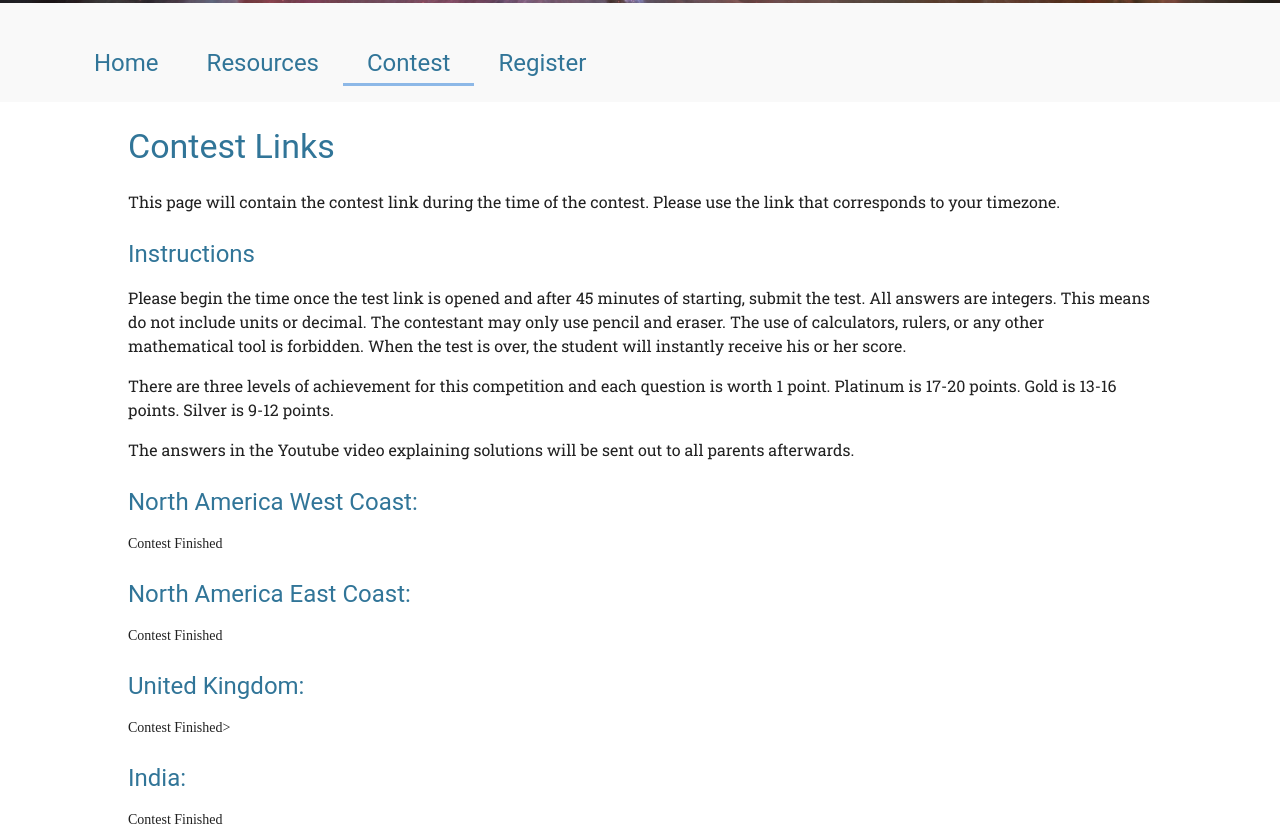
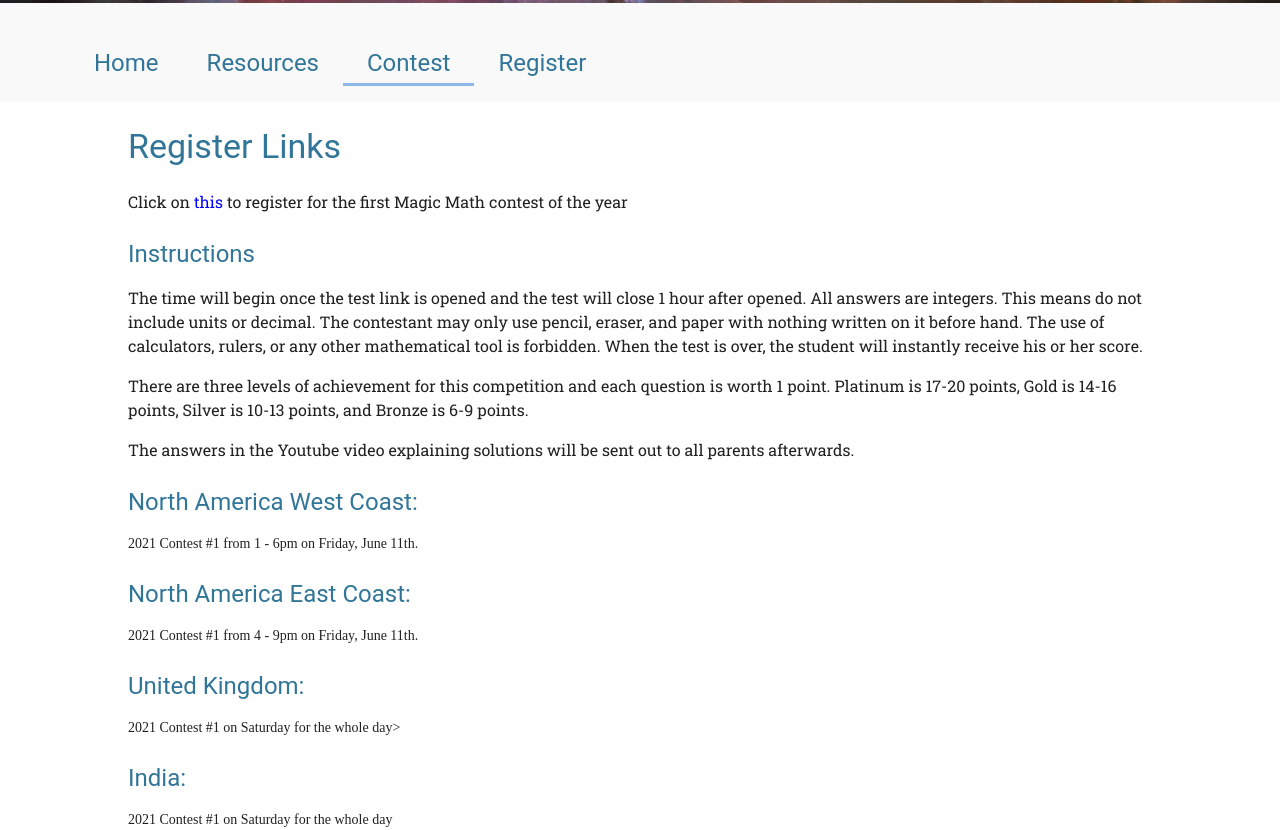
Before and after one commit to Nitish-Bansal/MagicMathWebsite, a plain HTML site: page contest.html in a window 1280 px wide. Shown: the part 413-1243 px from the top of the page. Drawn offline with nearby package versions, Linux system fonts and the light colour scheme.

Commit message:
Update contest.html

```diff
--- a/contest.html
+++ b/contest.html
@@ -279,17 +279,17 @@
 </div>
 </div>
 <div class = "textPage">
-<h3 class="title">Contest Links</h3>
-<p>This page will contain the contest link during the time of the contest. Please use the link that corresponds to your timezone.</p>
+<h3 class="title">Register Links</h3>
+<p>Click on <a href = "https://forms.gle/hpQriAQaMur4GvtA6" target = "_blank" style = "color: blue">this</a> to register for the first Magic Math contest of the year</p>
 <p></p>
 <p></p>
 <p><h4 class="title">Instructions</h4></p>
-<p>Please begin the time once the test link is opened and after 45 minutes of starting, submit the test. All answers are integers. This means do not include units or decimal. The contestant may only use pencil and eraser. The use of calculators, rulers, or any other mathematical tool is forbidden. When the test is over, the student will instantly receive his or her score.</p>
-<p>There are three levels of achievement for this competition and each question is worth 1 point. Platinum is 17-20 points. Gold is 13-16 points. Silver is 9-12 points.</p>
+<p>The time will begin once the test link is opened and the test will close 1 hour after opened. All answers are integers. This means do not include units or decimal. The contestant may only use pencil, eraser, and paper with nothing written on it before hand. The use of calculators, rulers, or any other mathematical tool is forbidden. When the test is over, the student will instantly receive his or her score.</p>
+<p>There are three levels of achievement for this competition and each question is worth 1 point. Platinum is 17-20 points, Gold is 14-16 points, Silver is 10-13 points, and Bronze is 6-9 points.</p>
 <p>The answers in the Youtube video explaining solutions will be sent out to all parents afterwards.</p>
-<p><h4 class="title">North America West Coast:</h4>Contest Finished</p>
-<p><h4 class="title">North America East Coast:</h4>Contest Finished</p>
-<p><h4 class="title">United Kingdom:</h4>Contest Finished></p>
-<p><h4 class="title">India:</h4>Contest Finished</p>
+<p><h4 class="title">North America West Coast:</h4>2021 Contest #1 from 1 - 6pm on Friday, June 11th.</p>
+<p><h4 class="title">North America East Coast:</h4>2021 Contest #1 from 4 - 9pm on Friday, June 11th.</p>
+<p><h4 class="title">United Kingdom:</h4>2021 Contest #1 on Saturday for the whole day></p>
+<p><h4 class="title">India:</h4>2021 Contest #1 on Saturday for the whole day</p>
 </div>
 </body>
```
